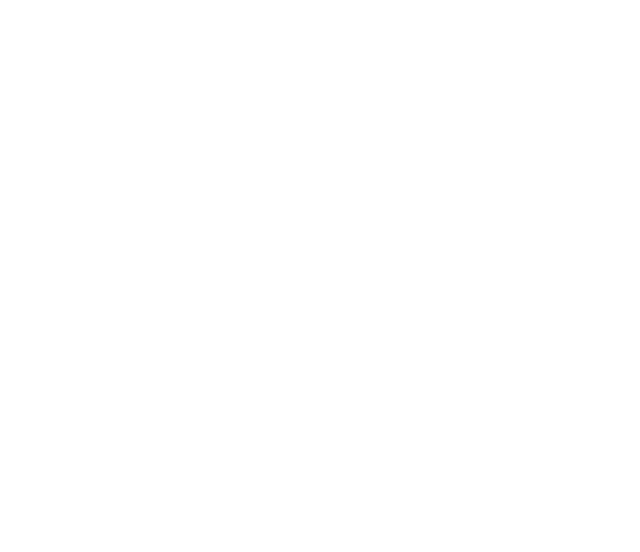
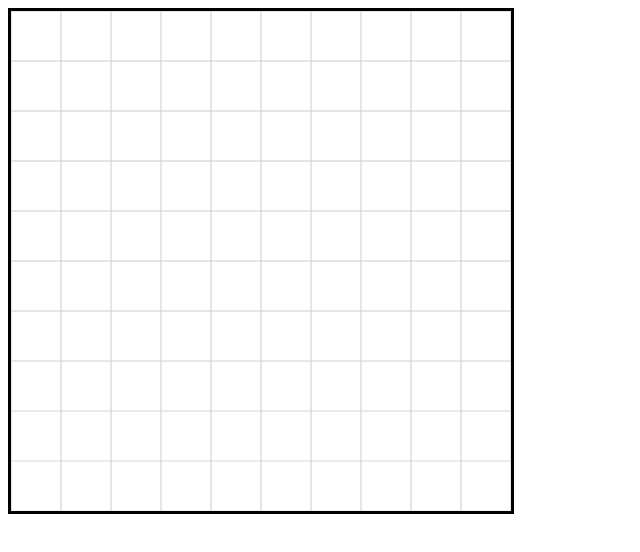
Before and after one commit to adparadise/math-space, a website: page public/index.html in a window 1280 px wide. Shown: the whole page, without its empty margins (0-640 px from the left). Drawn offline with Linux system fonts and the light colour scheme.

Commit message:
basic gridlines, although slightly hardcoded

```diff
--- /dev/null
+++ b/public/css/main.css
@@ -0,0 +1,13 @@
+
+
+.space {
+    width: 500px;
+    height: 500px;
+    border: 3px solid black;
+    position: relative;
+}
+
+.space canvas {
+    transform-origin: left top;
+    transform: scale(0.5,0.5);
+}
--- a/public/index.html
+++ b/public/index.html
@@ -1,9 +1,12 @@
 <?doctype html>
 <html>
   <head>
+    <link rel="stylesheet" href="css/main.css"/>
   </head>
   <body>
-    <canvas class="main"></canvas>
+    <div class="space">
+      <canvas class="main" width="1000" height="1000"></canvas>
+    </div>
     <script src="js/space.js"></script>
     <script src="js/space-draw-2d.js"></script>
     <script>
@@ -17,7 +20,7 @@
       function tick () {
           space.tick();
           spaceDraw.draw();
-          requestAnimationFrame(tick);
+          //requestAnimationFrame(tick);
       }
 
     </script>
--- a/public/js/space-draw-2d.js
+++ b/public/js/space-draw-2d.js
@@ -16,7 +16,40 @@ function SpaceDraw2d () {
     };
 
     proto.drawGridlines = function (context) {
+        var unit, bounds;
+        var lowX, highX, strideX;
+        var lowY, highY, strideY;
+        var x, y;
+        var i, j;
 
+        bounds = this.space.bounds;
+        unit = bounds.unit;
+
+        lowX = Math.ceil(bounds.x.low / unit) * unit;
+        highX = Math.floor(bounds.x.high / unit) * unit;
+        lowY = Math.ceil(bounds.y.low / unit) * unit;
+        highY = Math.floor(bounds.y.high / unit) * unit;
+
+        context.save();
+
+        context.strokeStyle = "#ccc";
+        context.lineWidth = 1;
+
+        for (x = lowX; x < highX; x += unit) {
+            i = (x - bounds.x.low) * bounds.scale;
+            context.moveTo(i, 0);
+            context.lineTo(i, this.space.height);
+            context.stroke();
+        }
+
+        for (y = lowY; y <= highY; y += unit) {
+            j = (y - bounds.y.low) * bounds.scale;
+            context.moveTo(0, j);
+            context.lineTo(this.space.width, j);
+            context.stroke();
+        }
+
+        context.restore();
     };
 
     proto.drawAxes = function (context) {
--- a/public/js/space.js
+++ b/public/js/space.js
@@ -8,20 +8,14 @@ function Space () {
 (function (proto) {
     proto.initialize = function (canvas) {
         this.canvas = canvas;
-        this.setCurrentCamera(0,0,1,1);
         this.bakeDims();
+
+        this.setCurrentCamera(0, 0, 1, 1);
     };
 
     proto.bakeDims = function () {
-        var clientWidth, clientHeight;
-
-        clientWidth = this.canvas.clientWidth;
-        clientHeight = this.canvas.clientHeight;
-
-        this.width = clientWidth;
-        this.height = clientHeight;
-        this.canvas.setAttribute('width', clientWidth);
-        this.canvas.setAttribute('height', clientHeight);
+        this.width = this.canvas.getAttribute('width');
+        this.height = this.canvas.getAttribute('height');
 
         this.shouldRedraw = true;
     };
@@ -34,7 +28,18 @@ function Space () {
             rangeY: rangeY
         };
 
-        this.shouldRedraw = true;
+        this.bounds = {
+            unit: 0.1,
+            scale: 1000,
+            x: {
+                low: 0,
+                high: 1
+            },
+            y: {
+                low: 0,
+                high: 1
+            }
+        };
     };
 
     proto.tick = function () {
```
